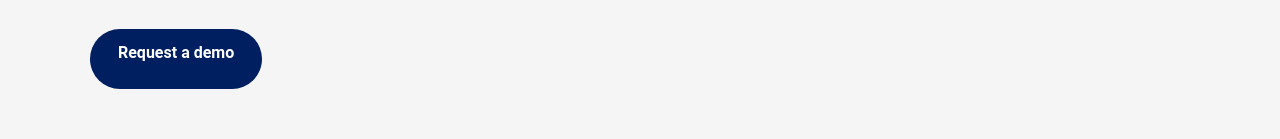
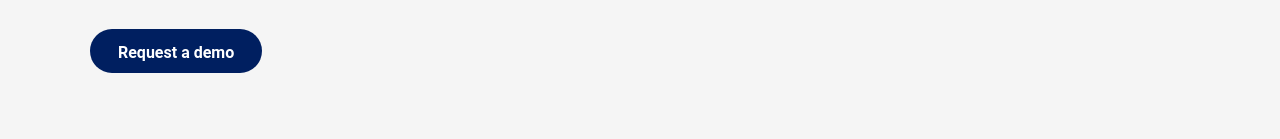
Before and after one commit to Vishesh-dobhal/Figma-design-DS, a plain HTML site: page index.html in a window 1280 px wide. Shown: the part 1461-1600 px from the top of the page. Drawn offline with nearby package versions, Linux system fonts and the light colour scheme.

Commit message:
Update index.html
changes in button

```diff
--- a/index.html
+++ b/index.html
@@ -113,7 +113,7 @@
                         </li>
                     </ul>
 
-                    <button class="overview-btn mt-3 pb-4">Request a demo</button>
+                    <button class="overview-btn mt-3 pb-2">Request a demo</button>
                 </div>
 
                 <div class="col-md-6 text-center">
```
